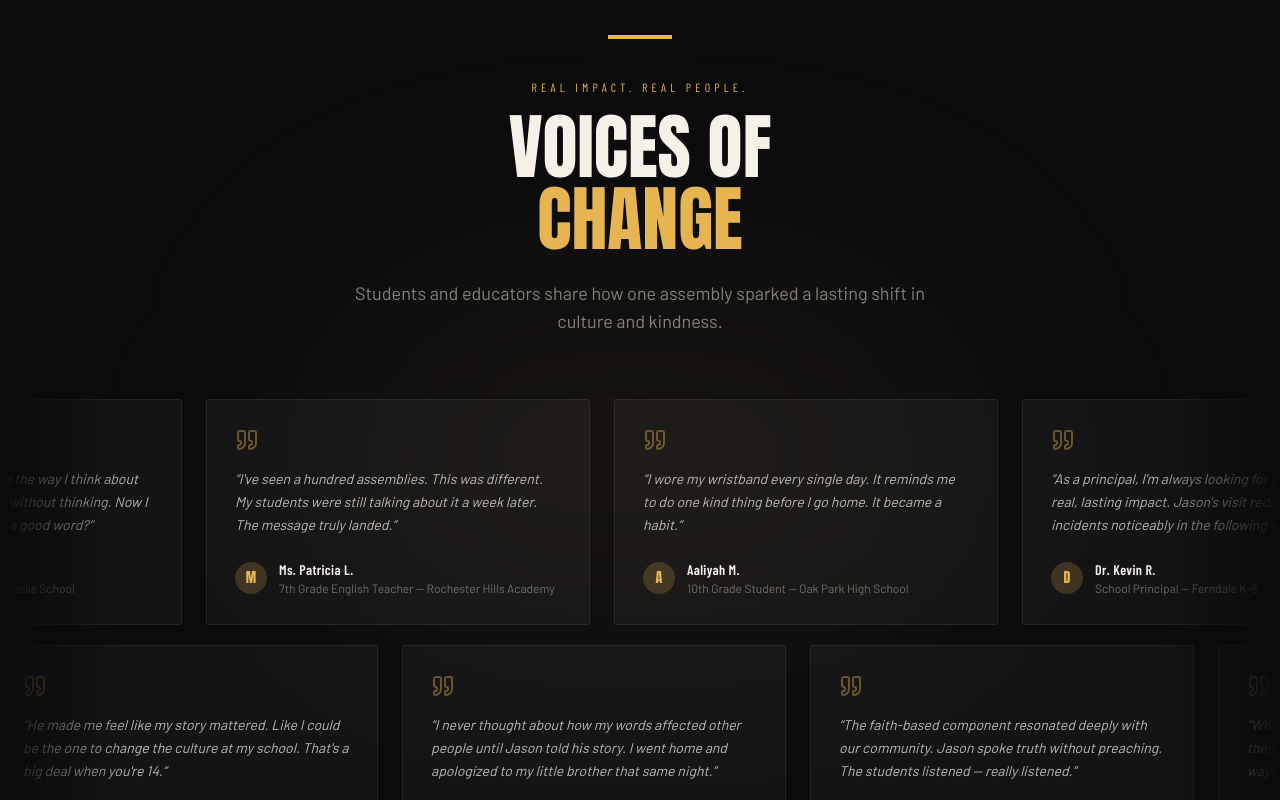
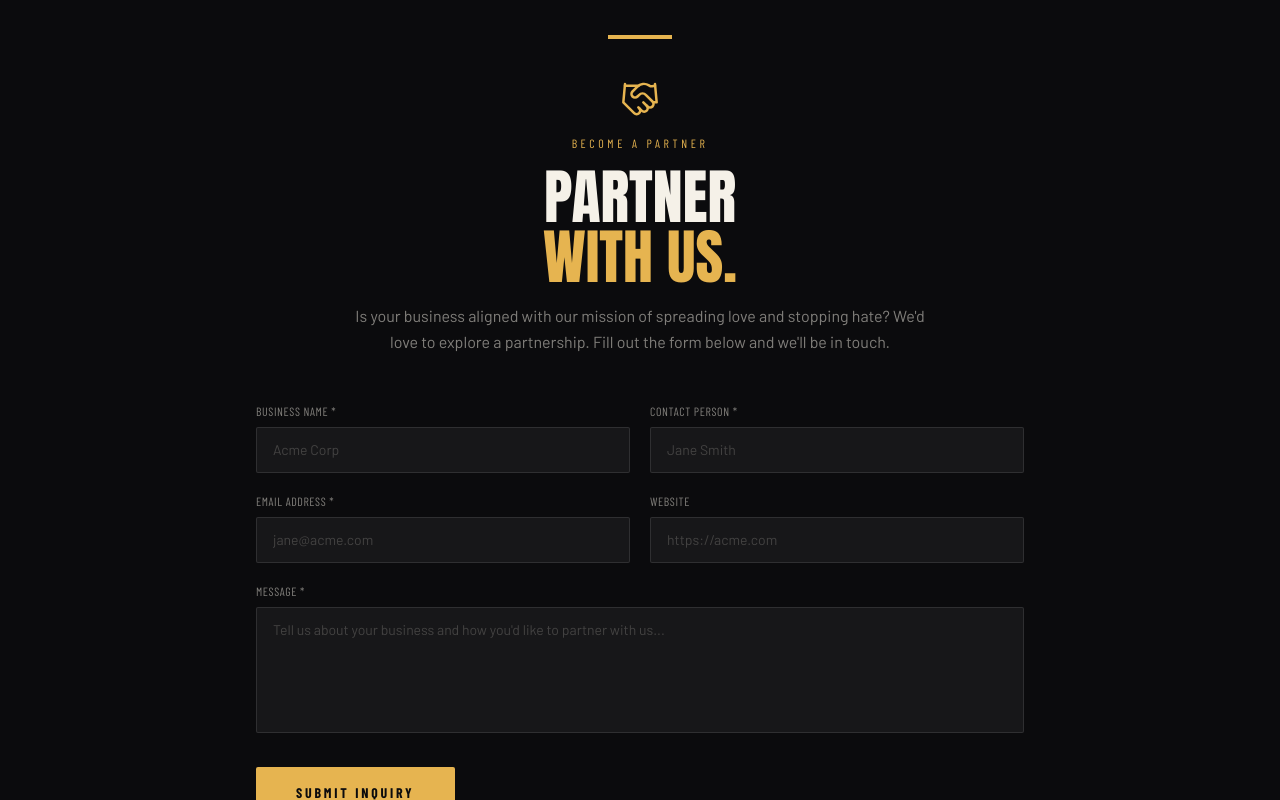
Before and after one commit to greggsdevelopment/one-good-word-one-good-deed, a React (Vite) app: page / in a window 1280 px wide. Shown: the part 5360-6160 px from the top of the page. Built offline with nearby package versions, Linux system fonts and the light colour scheme; no server answers.

Commit message:
File changes

```diff
--- /dev/null
+++ b/src/components/home/SponsorInquiryForm.jsx
@@ -0,0 +1,146 @@
+import { useState } from 'react';
+import { motion } from 'framer-motion';
+import { useInView } from '@/hooks/useInView';
+import { Handshake } from 'lucide-react';
+import { base44 } from '@/api/base44Client';
+
+export default function SponsorInquiryForm() {
+  const [ref, inView] = useInView(0.1);
+  const [form, setForm] = useState({ business_name: '', contact_person: '', email: '', website: '', message: '' });
+  const [submitted, setSubmitted] = useState(false);
+  const [loading, setLoading] = useState(false);
+
+  const handleChange = (e) => setForm({ ...form, [e.target.name]: e.target.value });
+
+  const handleSubmit = async (e) => {
+    e.preventDefault();
+    setLoading(true);
+    await base44.entities.PartnerInquiry.create(form);
+    setSubmitted(true);
+    setLoading(false);
+  };
+
+  return (
+    <section id="partner" className="relative bg-ink py-24 md:py-32 px-4 sm:px-6" ref={ref}>
+      <div className="max-w-3xl mx-auto">
+        <motion.div
+          initial={{ scaleX: 0 }}
+          animate={inView ? { scaleX: 1 } : {}}
+          transition={{ duration: 0.8 }}
+          className="w-16 h-1 bg-gold mb-10 mx-auto origin-center"
+        />
+
+        <motion.div
+          initial={{ opacity: 0, y: 20 }}
+          animate={inView ? { opacity: 1, y: 0 } : {}}
+          transition={{ duration: 0.6 }}
+          className="text-center mb-12"
+        >
+          <Handshake className="w-10 h-10 text-gold mx-auto mb-4" strokeWidth={1.5} />
+          <p className="font-barlow-condensed text-gold text-xs tracking-[0.3em] uppercase mb-4">
+            Become a Partner
+          </p>
+          <h2 className="font-anton text-cream text-4xl sm:text-5xl md:text-6xl leading-[0.95] mb-4">
+            PARTNER<br /><span className="text-gold">WITH US.</span>
+          </h2>
+          <p className="font-barlow text-cream/50 text-base max-w-xl mx-auto leading-relaxed">
+            Is your business aligned with our mission of spreading love and stopping hate? We'd love to explore a partnership. Fill out the form below and we'll be in touch.
+          </p>
+        </motion.div>
+
+        {submitted ? (
+          <motion.div
+            initial={{ opacity: 0, scale: 0.95 }}
+            animate={{ opacity: 1, scale: 1 }}
+            className="text-center border border-gold/30 rounded-sm p-12 bg-white/5"
+          >
+            <p className="font-anton text-gold text-3xl mb-3">THANK YOU!</p>
+            <p className="font-barlow text-cream/60 text-base">We received your inquiry and will reach out soon.</p>
+          </motion.div>
+        ) : (
+          <motion.form
+            initial={{ opacity: 0, y: 30 }}
+            animate={inView ? { opacity: 1, y: 0 } : {}}
+            transition={{ duration: 0.6, delay: 0.2 }}
+            onSubmit={handleSubmit}
+            className="space-y-5"
+          >
+            <div className="grid grid-cols-1 sm:grid-cols-2 gap-5">
+              <div>
+                <label className="block font-barlow-condensed text-cream/50 text-xs tracking-wider uppercase mb-2">Business Name *</label>
+                <input
+                  name="business_name"
+                  required
+                  value={form.business_name}
+                  onChange={handleChange}
+                  className="w-full bg-white/5 border border-white/10 focus:border-gold/50 text-cream placeholder-cream/20 rounded-sm px-4 py-3 font-barlow text-sm outline-none transition-colors"
+                  placeholder="Acme Corp"
+                />
+              </div>
+              <div>
+                <label className="block font-barlow-condensed text-cream/50 text-xs tracking-wider uppercase mb-2">Contact Person *</label>
+                <input
+                  name="contact_person"
+                  required
+                  value={form.contact_person}
+                  onChange={handleChange}
+                  className="w-full bg-white/5 border border-white/10 focus:border-gold/50 text-cream placeholder-cream/20 rounded-sm px-4 py-3 font-barlow text-sm outline-none transition-colors"
+                  placeholder="Jane Smith"
+                />
+              </div>
+            </div>
+
+            <div className="grid grid-cols-1 sm:grid-cols-2 gap-5">
+              <div>
+                <label className="block font-barlow-condensed text-cream/50 text-xs tracking-wider uppercase mb-2">Email Address *</label>
+                <input
+                  name="email"
+                  type="email"
+                  required
+                  value={form.email}
+                  onChange={handleChange}
+                  className="w-full bg-white/5 border border-white/10 focus:border-gold/50 text-cream placeholder-cream/20 rounded-sm px-4 py-3 font-barlow text-sm outline-none transition-colors"
+                  placeholder="jane@acme.com"
+                />
+              </div>
+              <div>
+                <label className="block font-barlow-condensed text-cream/50 text-xs tracking-wider uppercase mb-2">Website</label>
+                <input
+                  name="website"
+                  type="url"
+                  value={form.website}
+                  onChange={handleChange}
+                  className="w-full bg-white/5 border border-white/10 focus:border-gold/50 text-cream placeholder-cream/20 rounded-sm px-4 py-3 font-barlow text-sm outline-none transition-colors"
+                  placeholder="https://acme.com"
+                />
+              </div>
+            </div>
+
+            <div>
+              <label className="block font-barlow-condensed text-cream/50 text-xs tracking-wider uppercase mb-2">Message *</label>
+              <textarea
+                name="message"
+                required
+                rows={5}
+                value={form.message}
+                onChange={handleChange}
+                className="w-full bg-white/5 border border-white/10 focus:border-gold/50 text-cream placeholder-cream/20 rounded-sm px-4 py-3 font-barlow text-sm outline-none transition-colors resize-none"
+                placeholder="Tell us about your business and how you'd like to partner with us..."
+              />
+            </div>
+
+            <div className="pt-2">
+              <button
+                type="submit"
+                disabled={loading}
+                className="w-full sm:w-auto bg-gold hover:bg-gold-dark text-ink font-barlow-condensed font-bold text-sm tracking-[0.2em] uppercase px-10 py-4 rounded-sm transition-colors disabled:opacity-60"
+              >
+                {loading ? 'Sending...' : 'Submit Inquiry'}
+              </button>
+            </div>
+          </motion.form>
+        )}
+      </div>
+    </section>
+  );
+}
--- a/src/components/home/StickyNav.jsx
+++ b/src/components/home/StickyNav.jsx
@@ -27,6 +27,7 @@ const NAV_GROUPS = [
                           { label: 'Donate', to: 'https://www.gofundme.com/manage/support-one-good-word-one-good-deeds-mission', external: true },
                                 { label: 'Pledge Wall', to: '/pledge-wall' },
                                       { label: 'Shop', to: '/shop' },
+                                      { label: 'Become a Partner', to: '/#partner' },
                   ],
         },
         {
--- a/src/pages/Home.jsx
+++ b/src/pages/Home.jsx
@@ -15,6 +15,7 @@ import TestimonialsSection from '@/components/home/TestimonialsSection';
 import BookJasonBanner from '@/components/home/BookJasonBanner';
 import FAQSection from '@/components/home/FAQSection';
 import VoicesOfChange from '@/components/home/VoicesOfChange';
+import SponsorInquiryForm from '@/components/home/SponsorInquiryForm';
 import MarqueeTicker from '@/components/home/MarqueeTicker';
 import UpcomingAppearance from '@/components/home/UpcomingAppearance';
 
@@ -61,6 +62,7 @@ export default function Home() {
         onPledgeCreated={handlePledgeCreated}
       />
       <GetInvolvedSection />
+      <SponsorInquiryForm />
       <VoicesOfChange />
       <TestimonialsSection />
       <BookJasonBanner />
```
Also changed, not shown: 1 other file (tests, documents, lock files or other folders).
